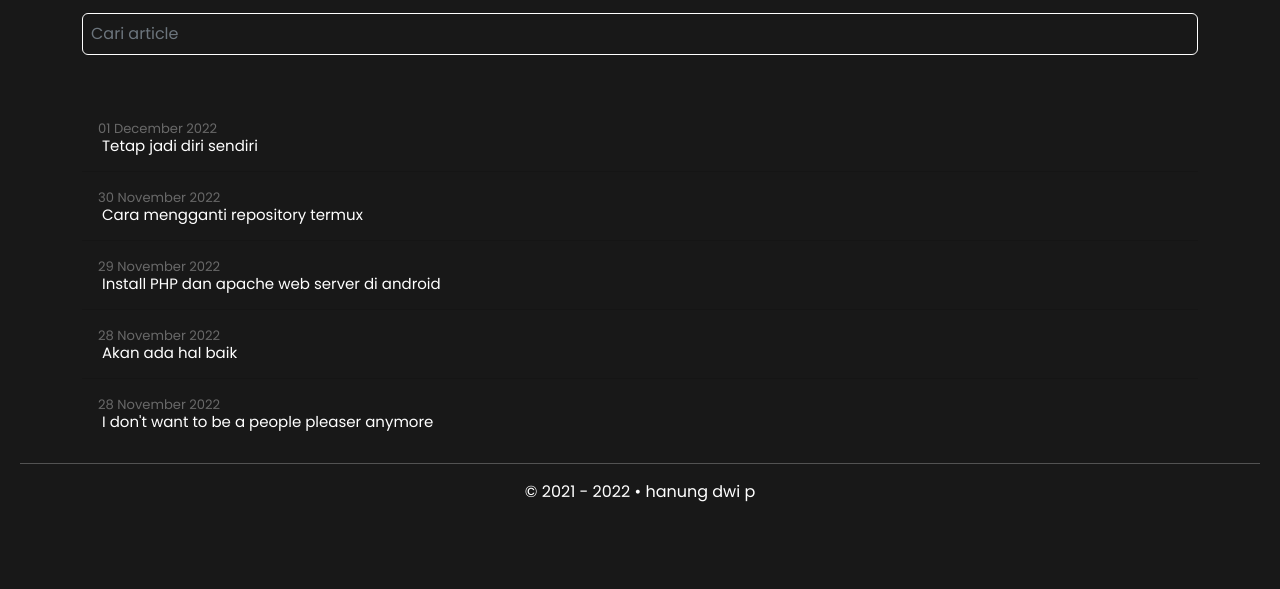
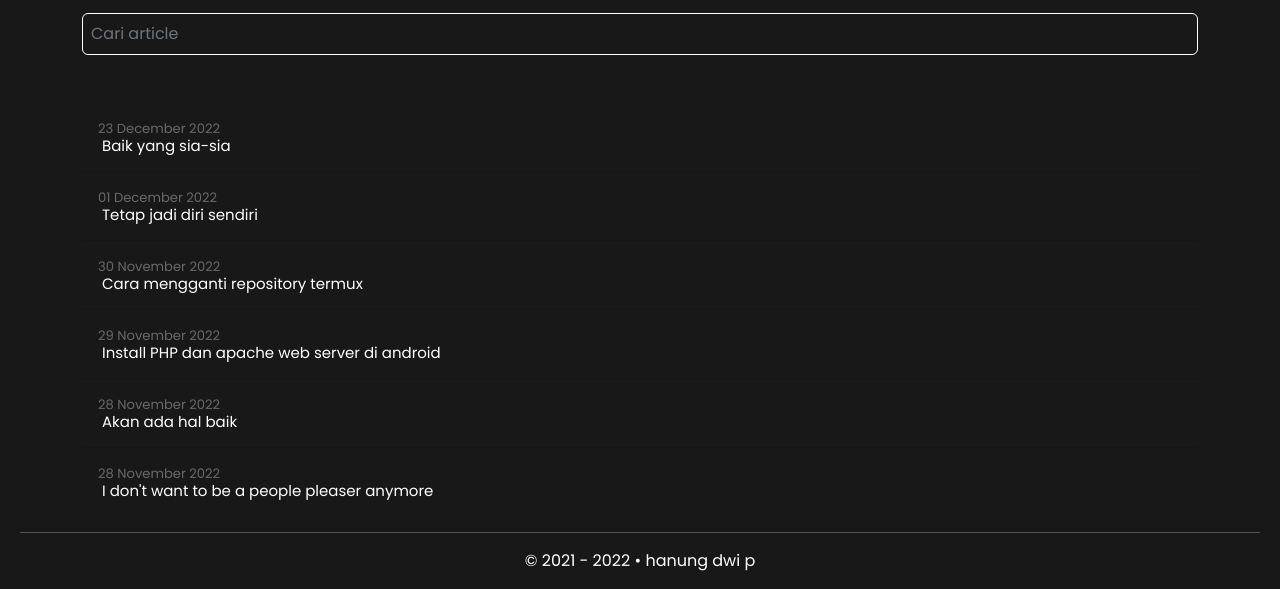
Before and after one commit to etheru7/blog, a plain HTML site: page articles/index.html in a window 1280 px wide. Shown: the part 257-846 px from the top of the page. Before the commit the page ends 820 px from the top, so only its background shows below. Drawn offline with nearby package versions, Linux system fonts and the light colour scheme; a web font is replaced by a local one.

Commit message:
Update index.html

```diff
--- a/articles/index.html
+++ b/articles/index.html
@@ -40,6 +40,7 @@ I write based on my thoughts, I'm a beginner on programming. I am very enthusias
       <!-- livesearch -->
 <input type="text" class="form-control mb-5 p-2" placeholder="Cari article" id="search-input">
 <ul class="list-group list-group-flush text-primary h5">
+    <li class="list-group-item p-3"><small class="date">23 December 2022<br></small><a href="sia-sia.html">Baik yang sia-sia</a></li>
     <li class="list-group-item p-3"><small class="date">01 December 2022<br></small><a href="tetap-jadi-diri-sendiri.html">Tetap jadi diri sendiri</a></li>
     <li class="list-group-item p-3"><small class="date">30 November 2022<br></small><a href="cara-mengganti-repo-termux.html">Cara mengganti repository termux</a></li>
   <li class="list-group-item p-3"><small class="date">29 November 2022<br></small><a href="web-server.html">Install PHP dan apache web server di android</a></li>
```
